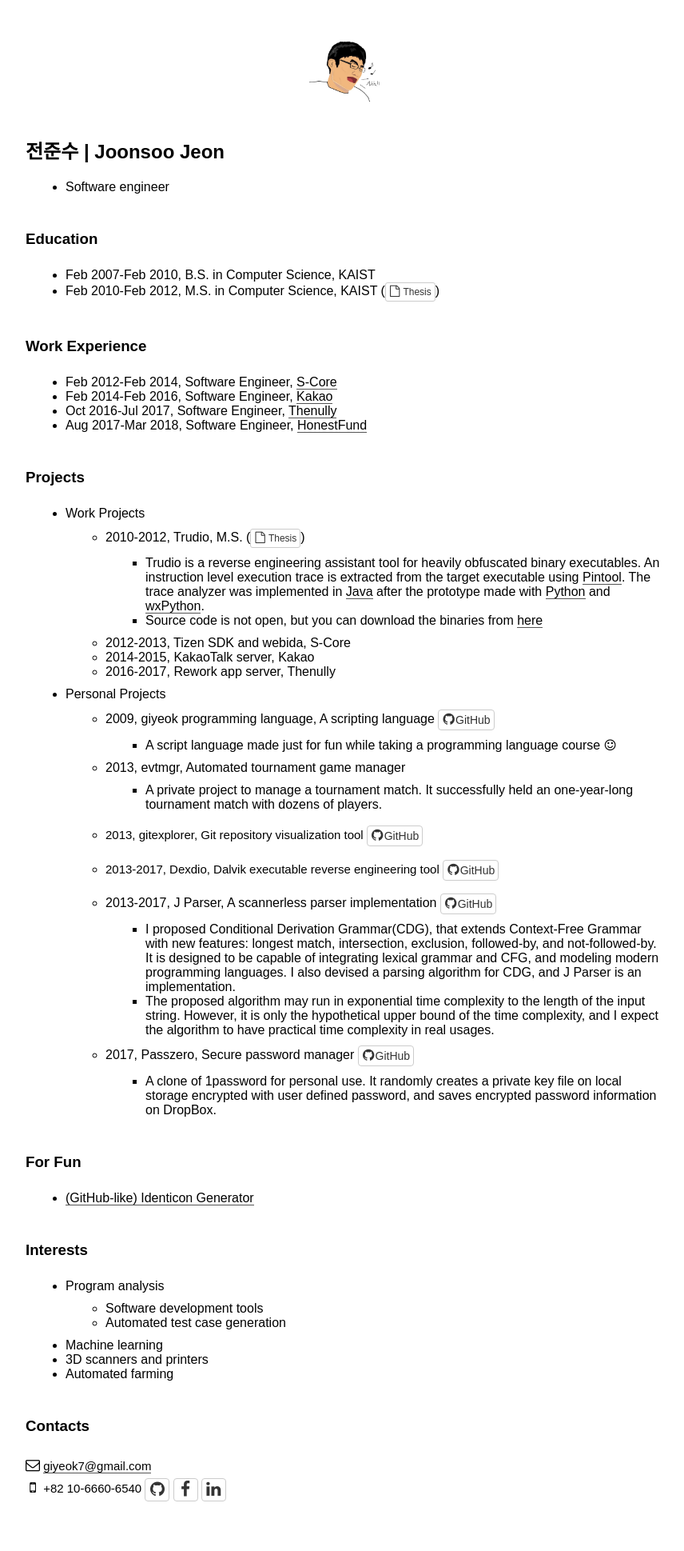
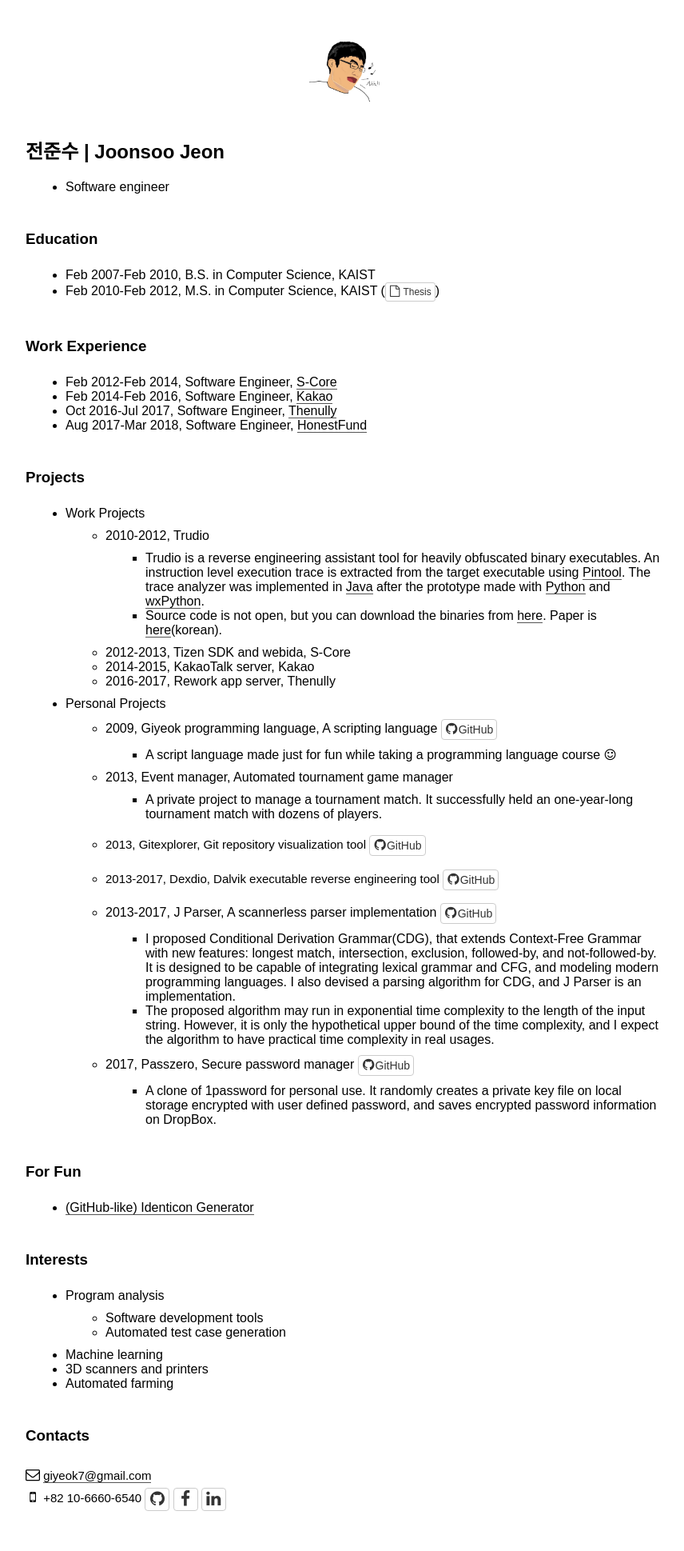
Before and after one commit to Joonsoo/joonsoo.github.io, a Jekyll site: the page built from index.html, in a window 1280 px wide. Shown: the whole page at 80% size, without its empty margins (208-1064 px from the left). Built offline with Jekyll 4.4.1, drawn with Linux system fonts in a browser that asks for light colours; nearby versions of some CDN libraries; some web fonts are replaced.

Commit message:
Update index.md

```diff
--- a/_includes/index.md
+++ b/_includes/index.md
@@ -16,21 +16,21 @@
 ### Projects
 
 * Work Projects
-  * 2010-2012, Trudio, M.S. (<a class="btn btn-default btn-sm narrow" href="http://giyeok.com/assets/thesis.pdf"><i class="fa fa-2 fa-file-o"></i> Thesis</a>)
+  * 2010-2012, Trudio
     * Trudio is a reverse engineering assistant tool for heavily obfuscated binary executables. An instruction level execution trace is extracted from the target executable using [Pintool](https://software.intel.com/en-us/articles/pin-a-dynamic-binary-instrumentation-tool). The trace analyzer was implemented in [Java]() after the prototype made with [Python]() and [wxPython]().
-    * Source code is not open, but you can download the binaries from [here](https://code.google.com/archive/p/trudio/downloads)
+    * Source code is not open, but you can download the binaries from [here](https://code.google.com/archive/p/trudio/downloads). Paper is [here](http://giyeok.com/assets/thesis.pdf)(korean).
   * 2012-2013, Tizen SDK and webida, S-Core
   * 2014-2015, KakaoTalk server, Kakao
   * 2016-2017, Rework app server, Thenully
 
 * Personal Projects
-  * 2009, giyeok programming language, A scripting language <a class="btn btn-default narrow" href="https://github.com/Joonsoo/giyeok"><i class="fa fa-2 fa-github"></i>GitHub</a>
+  * 2009, Giyeok programming language, A scripting language <a class="btn btn-default narrow" href="https://github.com/Joonsoo/giyeok"><i class="fa fa-2 fa-github"></i>GitHub</a>
     * A script language made just for fun while taking a programming language course <i class="fa fa-smile-o"></i>
 
-  * 2013, evtmgr, Automated tournament game manager
+  * 2013, Event manager, Automated tournament game manager
     * A private project to manage a tournament match. It successfully held an one-year-long tournament match with dozens of players.
 
-  * 2013, gitexplorer, Git repository visualization tool <a class="btn btn-default narrow" href="https://github.com/joonsoo/gitexplorer"><i class="fa fa-2 fa-github"></i>GitHub</a>
+  * 2013, Gitexplorer, Git repository visualization tool <a class="btn btn-default narrow" href="https://github.com/joonsoo/gitexplorer"><i class="fa fa-2 fa-github"></i>GitHub</a>
 
   * 2013-2017, Dexdio, Dalvik executable reverse engineering tool <a class="btn btn-default narrow" href="https://github.com/joonsoo/dexdio"><i class="fa fa-2 fa-github"></i>GitHub</a>
 
```
